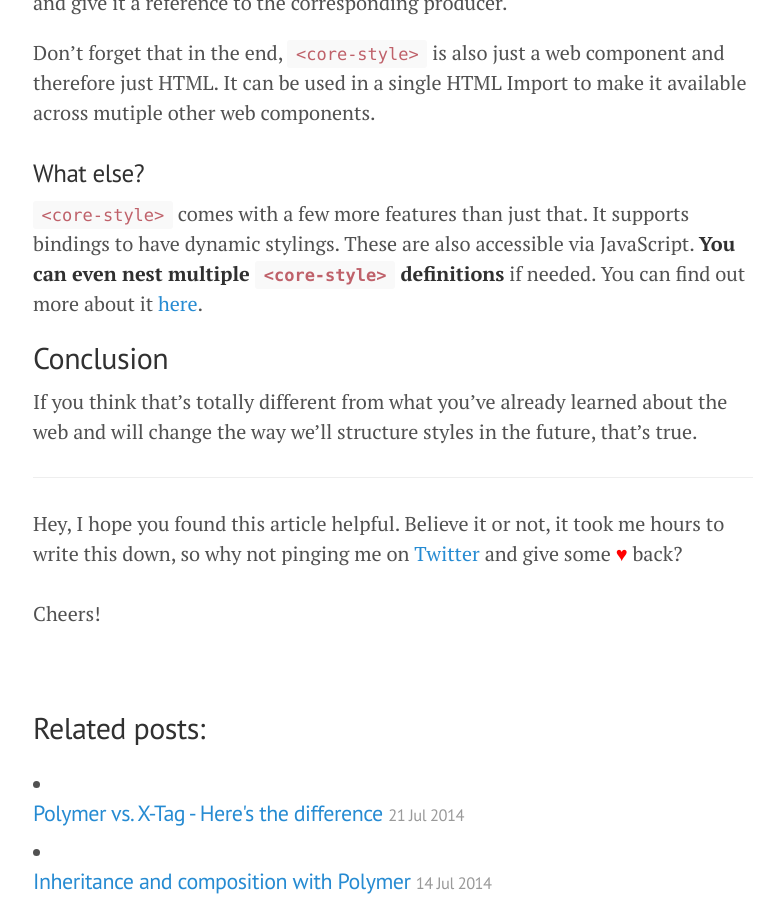
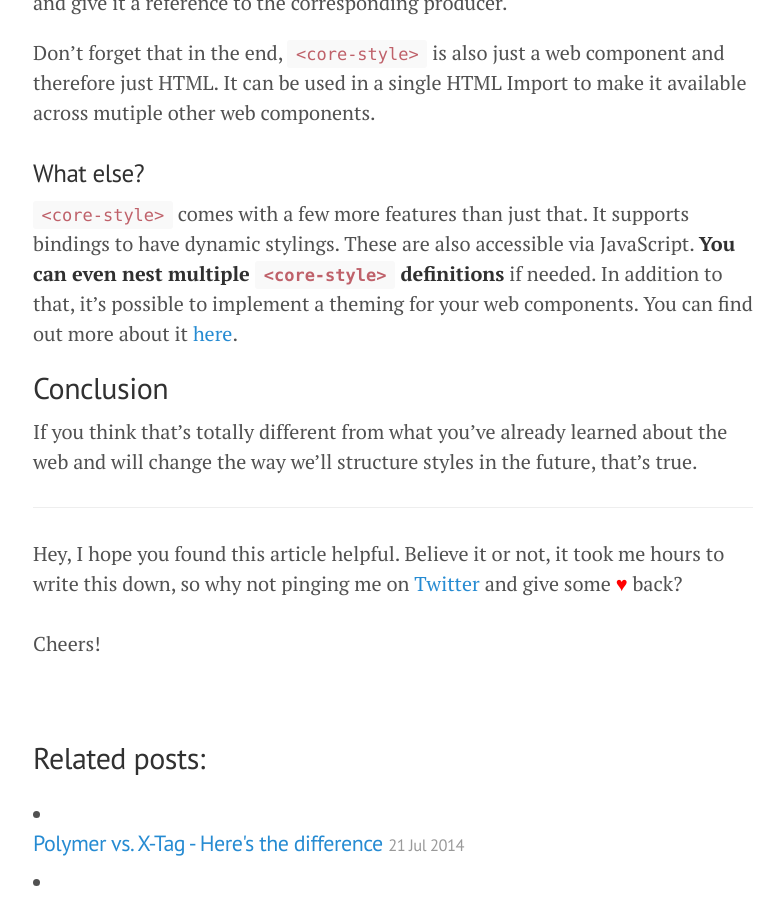
Before and after one commit to 0x-r4bbit/pascalprecht.github.io, a Jekyll site: the page built from _posts/2014-08-01-sharing-styles-across-web-components-with-polymer-and-core-style.md, in a window 1280 px wide and 900 px high, scrolled down 6177 px. Shown: the whole window, without its empty margins (247-1031 px from the left). Built offline with Jekyll 4.4.1, drawn with Linux system fonts in a browser that asks for light colours; Markdown is read by kramdown in place of the engine named in the settings.

Commit message:
updates text

```diff
--- a/_posts/2014-08-01-sharing-styles-across-web-components-with-polymer-and-core-style.md
+++ b/_posts/2014-08-01-sharing-styles-across-web-components-with-polymer-and-core-style.md
@@ -177,7 +177,7 @@ Don't forget that in the end, `<core-style>` is also just a web component and th
 
 ### What else?
 
-`<core-style>` comes with a few more features than just that. It supports bindings to have dynamic stylings. These are also accessible via JavaScript. **You can even nest multiple `<core-style>` definitions** if needed. You can find out more about it [here](http://www.polymer-project.org/docs/elements/core-elements.html#core-style).
+`<core-style>` comes with a few more features than just that. It supports bindings to have dynamic stylings. These are also accessible via JavaScript. **You can even nest multiple `<core-style>` definitions** if needed. In addition to that, it's possible to implement a theming for your web components. You can find out more about it [here](http://www.polymer-project.org/docs/elements/core-elements.html#core-style).
 
 ## Conclusion
 
```
